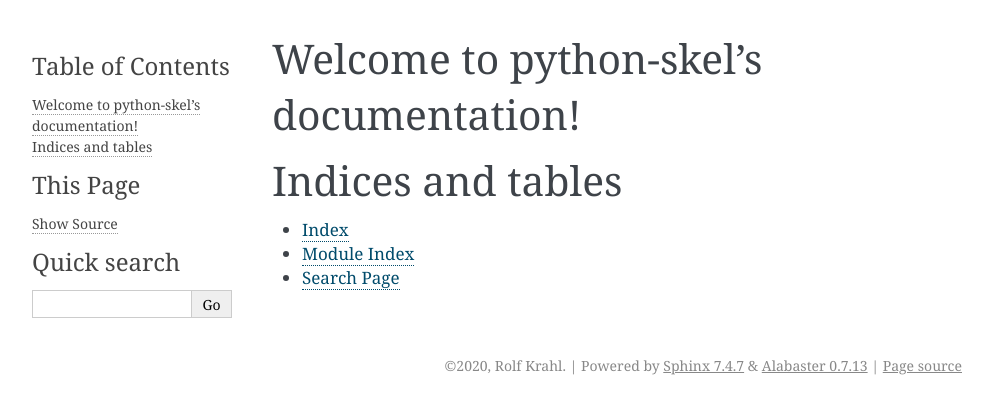
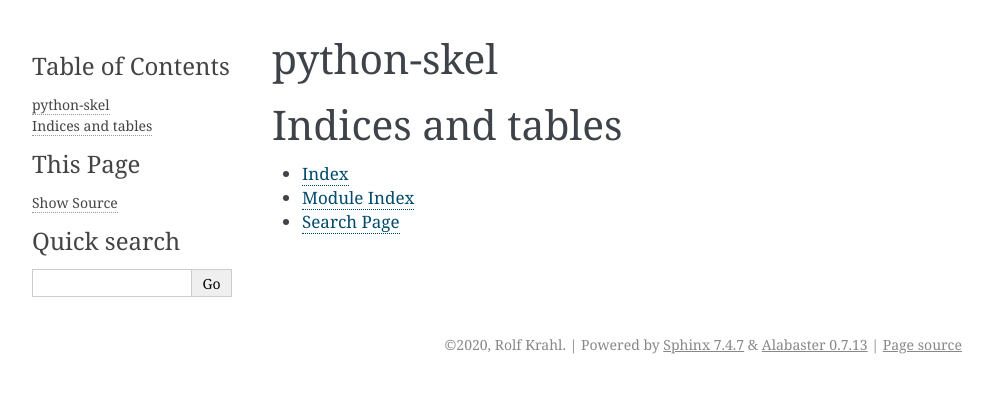
Before and after one commit to RKrahl/python-skel, a Sphinx documentation site: the page built from doc/source/index.rst, in a window 1280 px wide. Shown: the top 414 px of the page, without its empty margins (148-1141 px from the left). Built offline with Sphinx 7.4.7, drawn with Linux system fonts in a browser that asks for light colours; some of the changed lines change nothing that is shown.

Commit message:
Cleanup.

```diff
--- a/doc/source/index.rst
+++ b/doc/source/index.rst
@@ -1,10 +1,5 @@
-.. python-skel documentation master file, created by
-   sphinx-quickstart on Fri Feb 21 21:48:03 2020.
-   You can adapt this file completely to your liking, but it should at least
-   contain the root `toctree` directive.
-
-Welcome to python-skel's documentation!
-=======================================
+python-skel
+===========
 
 .. toctree::
    :maxdepth: 2
```
Also changed, not shown: doc/source/conf.py (line endings or trailing spaces), 1 other file.
